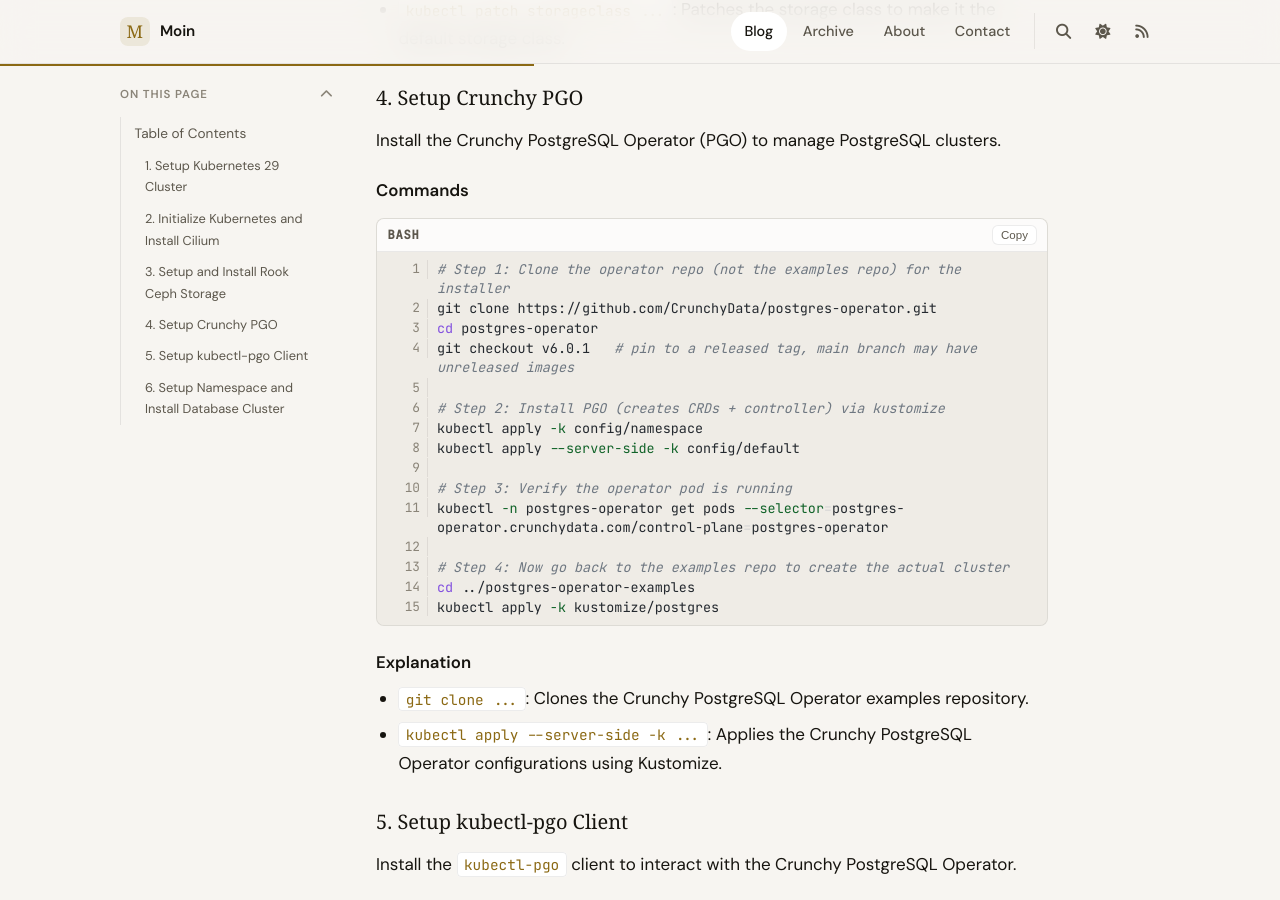
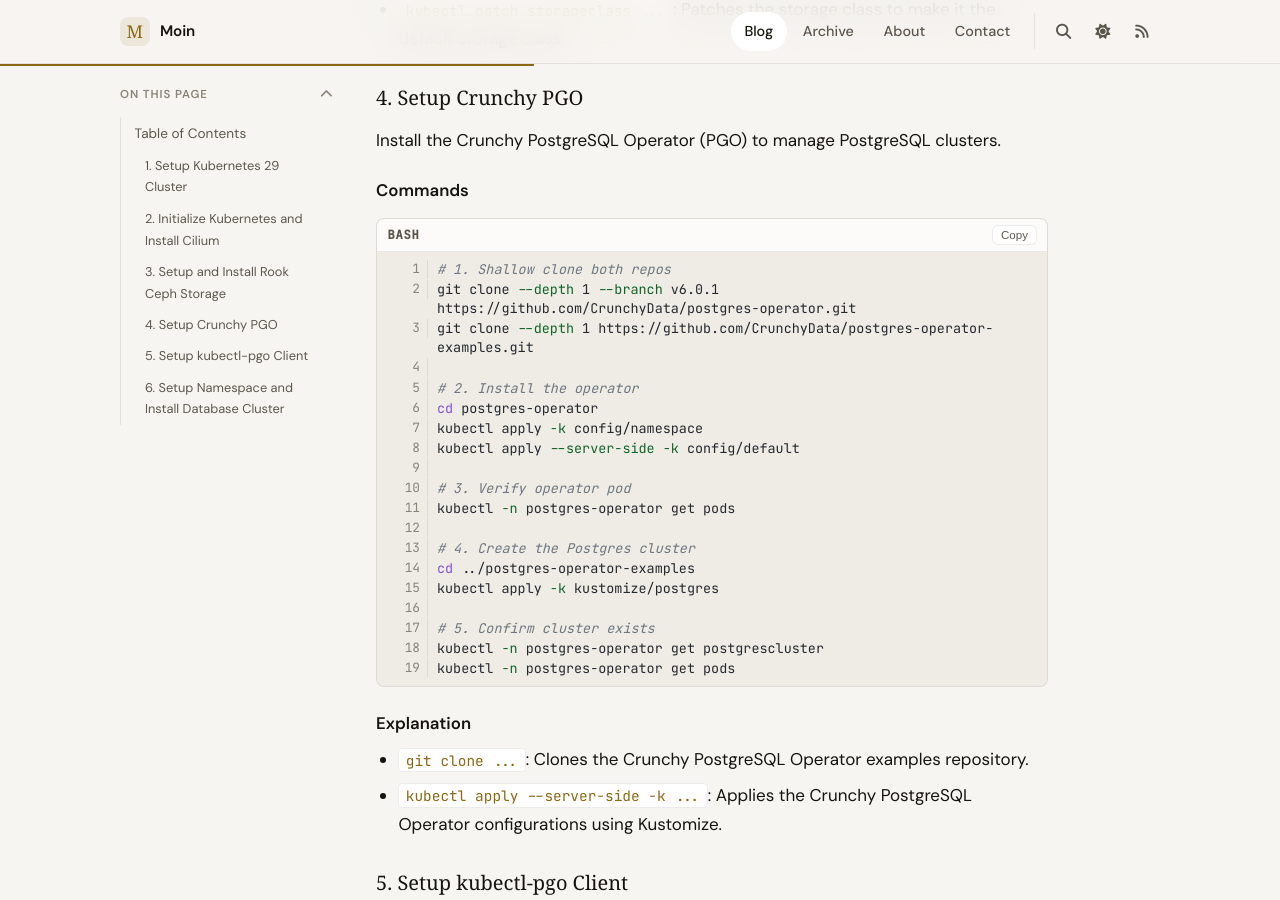
Before and after one commit to marufmoinuddin/marufmoinuddin.github.io, a Jekyll site: the page built from _posts/2025-07-08-crunchy-pgo-567-kubernetes-29-cluster-basic-documentation.md, in a window 1280 px wide and 900 px high, scrolled down 2690 px. Built offline with Jekyll 4.4.1, drawn with Linux system fonts in a browser that asks for light colours; some web fonts are replaced; comment, search, counter and statistics services are not loaded.

Commit message:
Update installation commands for PGO documentation

````diff
--- a/_posts/2025-07-08-crunchy-pgo-567-kubernetes-29-cluster-basic-documentation.md
+++ b/_posts/2025-07-08-crunchy-pgo-567-kubernetes-29-cluster-basic-documentation.md
@@ -105,21 +105,25 @@ Install the Crunchy PostgreSQL Operator (PGO) to manage PostgreSQL clusters.
 #### Commands
 
 ```bash
-# Step 1: Clone the operator repo (not the examples repo) for the installer
-git clone https://github.com/CrunchyData/postgres-operator.git
+# 1. Shallow clone both repos
+git clone --depth 1 --branch v6.0.1 https://github.com/CrunchyData/postgres-operator.git
+git clone --depth 1 https://github.com/CrunchyData/postgres-operator-examples.git
+
+# 2. Install the operator
 cd postgres-operator
-git checkout v6.0.1   # pin to a released tag, main branch may have unreleased images
-
-# Step 2: Install PGO (creates CRDs + controller) via kustomize
 kubectl apply -k config/namespace
 kubectl apply --server-side -k config/default
 
-# Step 3: Verify the operator pod is running
-kubectl -n postgres-operator get pods --selector=postgres-operator.crunchydata.com/control-plane=postgres-operator
+# 3. Verify operator pod
+kubectl -n postgres-operator get pods
 
-# Step 4: Now go back to the examples repo to create the actual cluster
+# 4. Create the Postgres cluster
 cd ../postgres-operator-examples
 kubectl apply -k kustomize/postgres
+
+# 5. Confirm cluster exists
+kubectl -n postgres-operator get postgrescluster
+kubectl -n postgres-operator get pods
 ```
 
 #### Explanation
````
